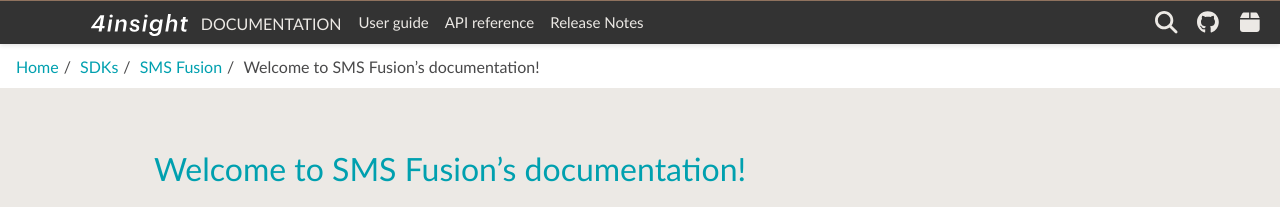
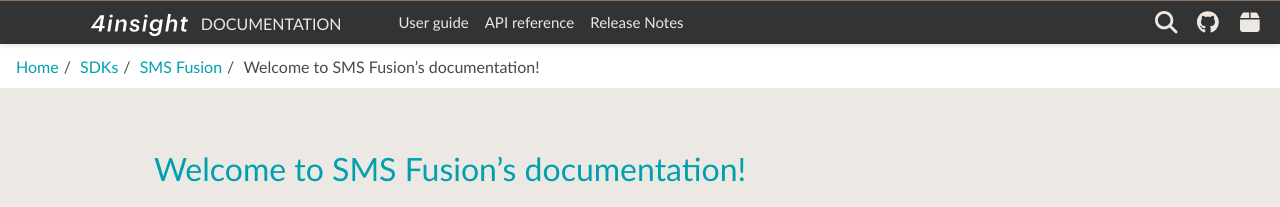
Before and after one commit to 4Subsea/smsfusion-python, a Sphinx documentation site: the page built from docs/index.rst, in a window 1280 px wide. Shown: the top 207 px of the page. Built offline with Sphinx 7.4.7 and the PyData theme 0.15.4, drawn with Linux system fonts in a browser that asks for light colours.

Commit message:
Add margin after DOCUMENTATION

```diff
--- a/docs/_static/css/custom.css
+++ b/docs/_static/css/custom.css
@@ -136,6 +136,7 @@
 .navbar-brand {
   margin-left: 73px;
   margin-top: 5px;
+  margin-right: 40px; /* Add some margin before coming elements*/
 }
 
 /* Fix logo image height*/
```
